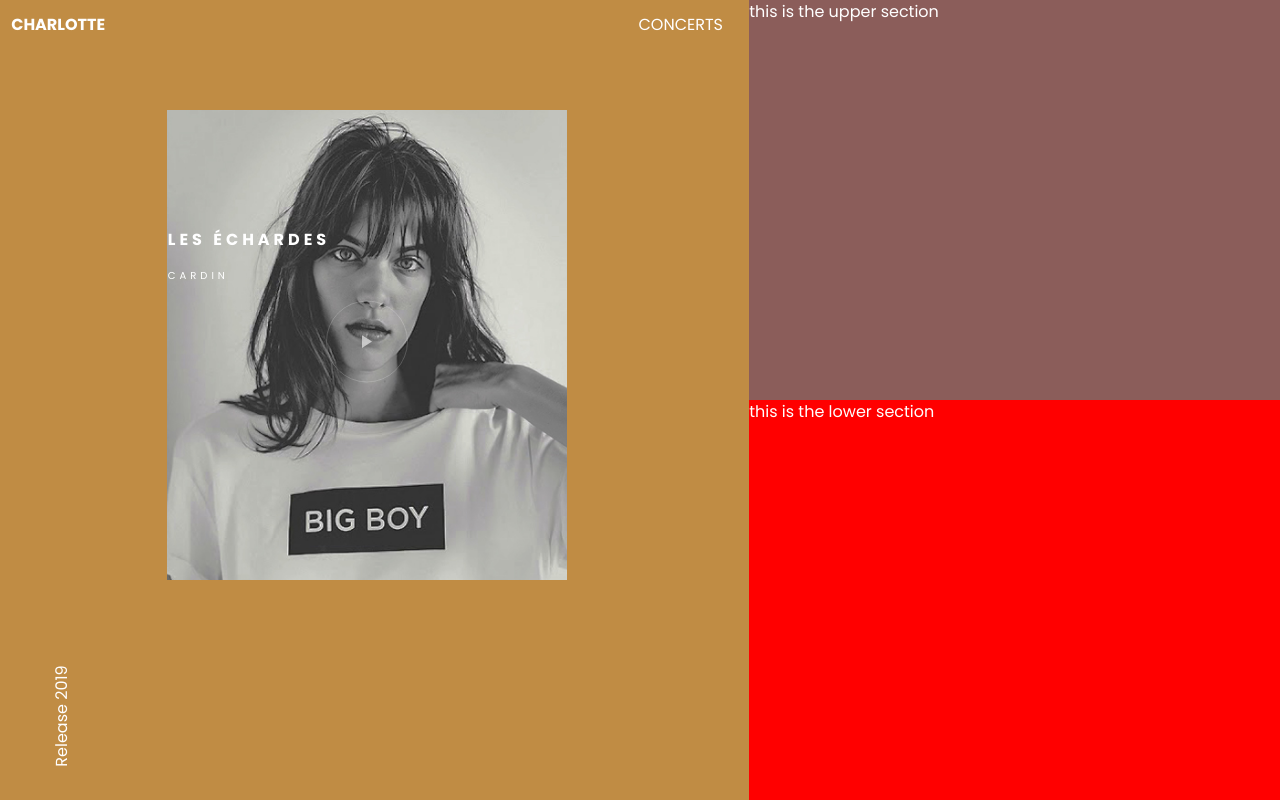
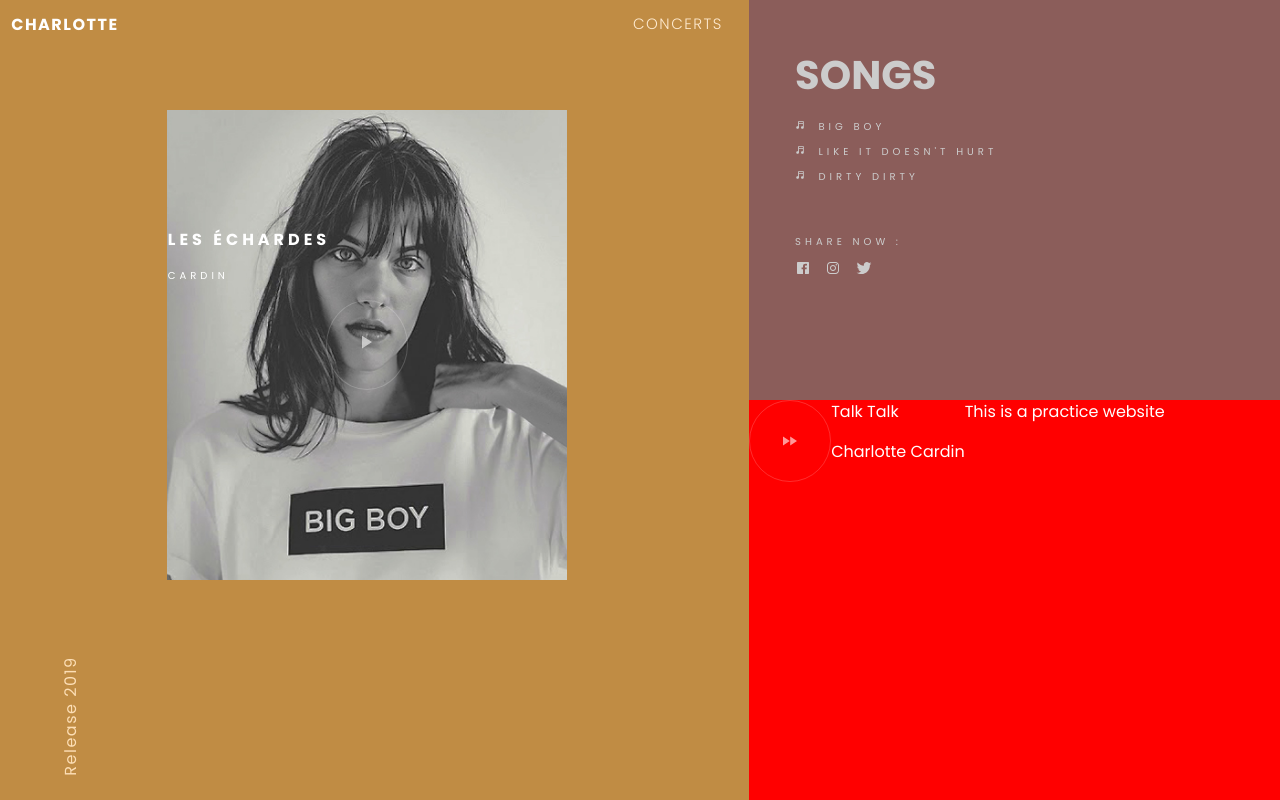
Before and after one commit to moonjoy/newweb, a plain HTML site: page newweb/pages/web/cardin/index.html in a window 1280 px wide. Drawn offline with nearby package versions, Linux system fonts and the light colour scheme.

Commit message:
changes in cardin

```diff
--- a/newweb/pages/web/cardin/index.html
+++ b/newweb/pages/web/cardin/index.html
@@ -56,11 +56,56 @@
 
                 <div class=" col-lg-5 col-md-5 col-sm-12 col-12 right-col">
                     <div class="row upper">
-                        this is the upper section
+                        <div class="about">
+
+                              <h1>Songs</h1>
+                              <div class="album-name2">
+                              <p><ion-icon name="musical-notes"></ion-icon> &nbsp;<span>Big Boy</span></p>
+                              </div>
+
+                              <div class="album-artist2">
+                              <p><ion-icon name="musical-notes"></ion-icon>  &nbsp;<span>Like It Doesn't Hurt</span></p>
+                              </div>
+
+                              <div class="album-genre2">
+                              <p><ion-icon name="musical-notes"></ion-icon>  &nbsp;<span>Dirty Dirty</span></p>
+                              </div>
+
+
+                              <p class="media-share">Share now : </p>
+
+                              <div class="media">
+                                    <ul>
+                                          <li><ion-icon name="logo-facebook"></ion-icon></li>
+                                          <li><ion-icon name="logo-instagram"></ion-icon></li>
+                                          <li><ion-icon name="logo-twitter"></ion-icon></li>
+                                    </ul>
+                              </div>
+
+                        </div>
                     </div>
 
                     <div class="row bottom">
-                        this is the lower section
+                        <div class="next">
+                              <ion-icon name="fastforward"></ion-icon>
+                        </div>
+
+                        <div class="data2">
+
+                              <div class="album-name3">
+                              <p id="name">Talk Talk</p>
+                              </div>
+
+                              <div class="album-artist3">
+                              <p id="artist">Charlotte Cardin</p>
+                              </div>
+
+                        </div>
+
+
+                        <div class="more">
+                              <p id="more">This is a practice website</p>
+                        </div>
                     </div>
                 </div>
 
--- a/newweb/style/scss/cardin.scss
+++ b/newweb/style/scss/cardin.scss
@@ -28,7 +28,7 @@
     background: red;
 }
 
-ion-icon {
+.play, .next ion-icon {
     color: #fff;
     opacity: 0.6;
     border-radius: 50%;
@@ -44,12 +44,17 @@
             display: inline-block;
             font-weight: bolder;
             text-transform: uppercase;
+            letter-spacing: 1.5px;
         }
 
         .concert {
             display: inline-block;
             float: right;
             text-transform: uppercase;
+            font-weight: 100;
+            font-size: 15px;
+            letter-spacing: 1.5px;
+            color: #feeacf;
         }
     }
 
@@ -91,6 +96,8 @@
     .release-date {
         position: absolute;
         bottom: 7%;
+        color: #fcdeb5;
+        letter-spacing: 1.5px;
 
         p{
             transform: rotate(-90deg);
@@ -100,7 +107,40 @@
 
 .right-col {
     .upper {
+        padding: 4% 6%;
+        color: #ccc;
+        text-transform: uppercase;
+            .about {
+                padding-top: 30px;
+                padding-left: 15px;
 
+                h1 {
+                font-weight: bolder;
+                margin-bottom: 20px;
+                }
+
+                p {
+                    letter-spacing: 4px;
+                    font-size: 10px;
+                    margin-bottom: 10px;
+
+                }
+
+                .media-share {
+                    margin-top: 50px;
+                }
+
+                .media {
+                    ul {
+                        list-style: none;
+                        padding: 0;
+                        li {
+                            display: inline-block;
+                            padding-right: 10px;
+                        }
+                    }
+                }
+            }
     }
 
     .bottom {
```
Also changed, not shown: newweb/style/css/cardin.css, 1 other file.
